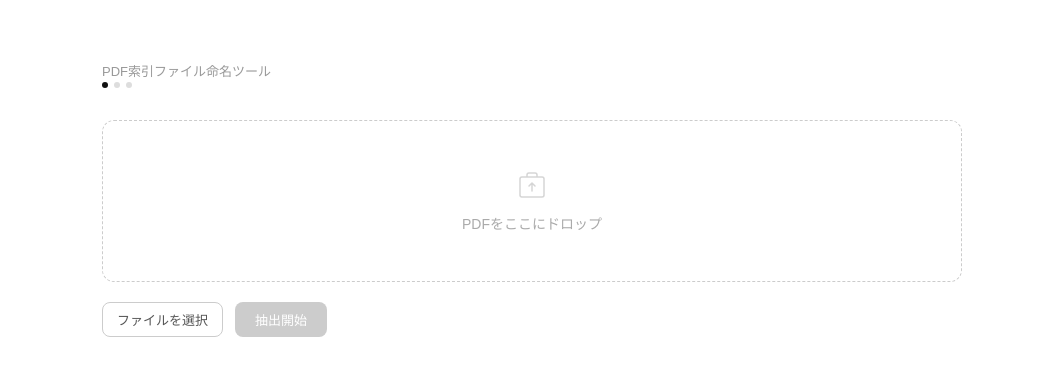
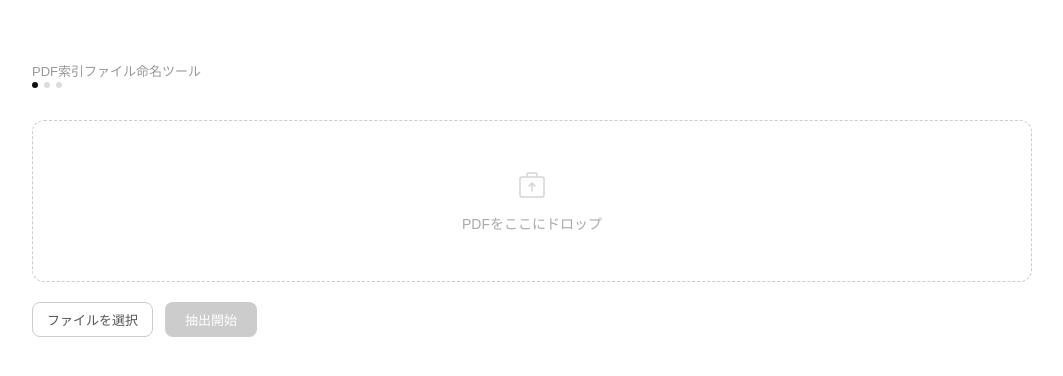
Before and after one commit to AyumiHama-I/pdf-indexer, a Next.js app in the folder frontend/: page / in a window 1280 px wide. Shown: the top 376 px of the page, without its empty margins (108-1171 px from the left). Built offline with nearby package versions, Linux system fonts and the light colour scheme.

Commit message:
chore: メインコンテナの最大幅を860pxから1000pxに変更

```diff
--- a/frontend/pages/index.tsx
+++ b/frontend/pages/index.tsx
@@ -27,7 +27,7 @@ export default function Home() {
   return (
     <main style={{
       padding: "2.5rem 2rem",
-      maxWidth: "860px",
+      maxWidth: "1000px",
       margin: "0 auto",
       fontFamily: "sans-serif",
     }}>
```
